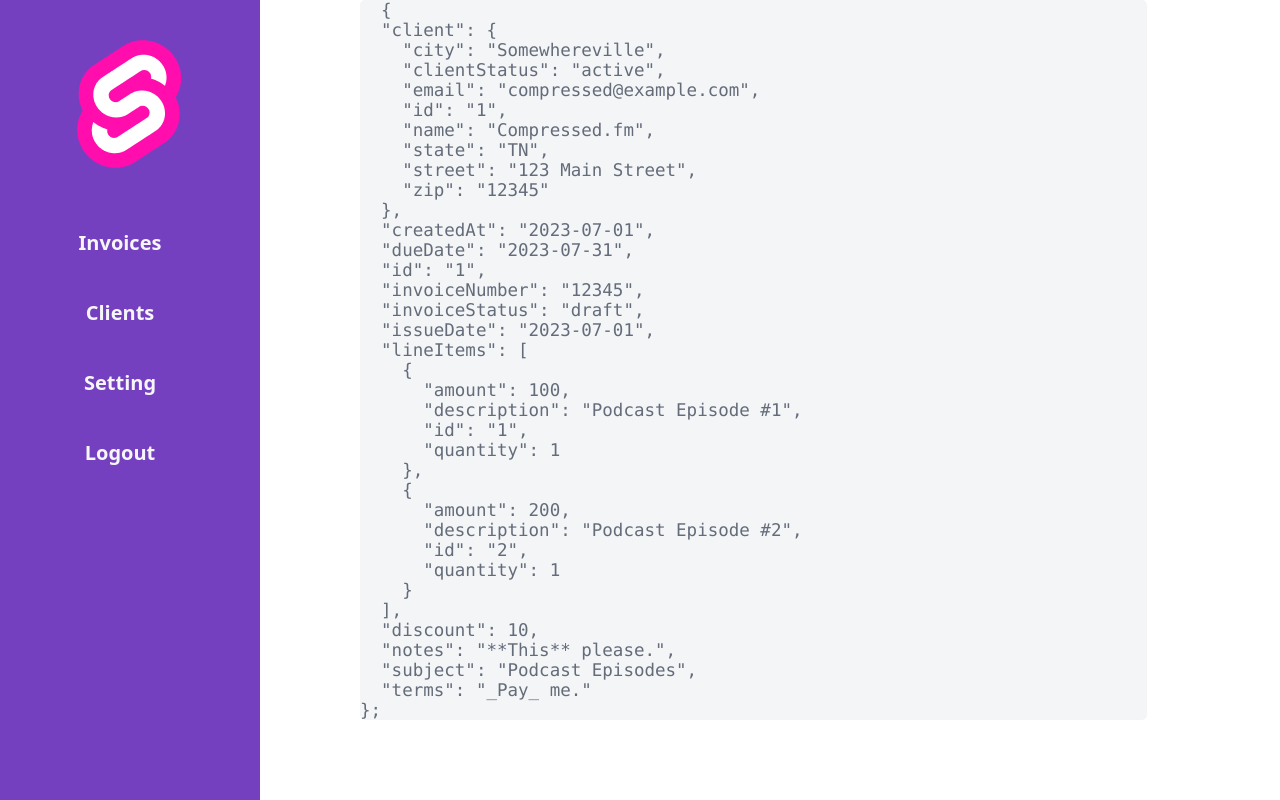
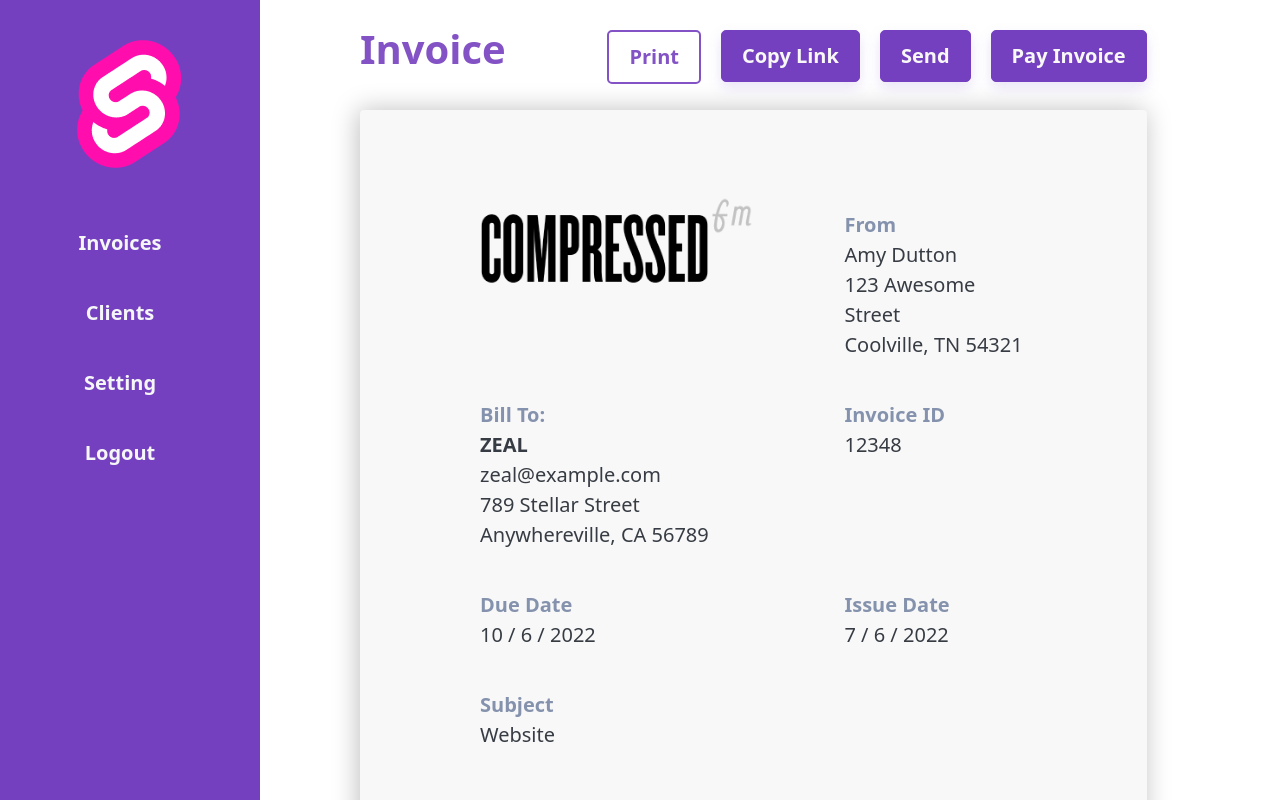
Before and after one commit to AdamMalec/cash-flip-app, a SvelteKit app: page /invoices/1 in a window 1280 px wide. Shown: the top 800 px of the page. Built offline with nearby package versions, Linux system fonts and the light colour scheme.

Commit message:
feat: add styles for individual invoice page

```diff
--- a/src/routes/(dashboard)/invoices/[id]/+layout@.svelte
+++ b/src/routes/(dashboard)/invoices/[id]/+layout@.svelte
@@ -18,9 +18,8 @@
 />
 
 <main>
-	<div class="container-fluid invoice">
-		<a class="invoice__back-link" href={previousPage || '/invoices'}><IconArrow /></a>
-		<h1>Invoice Page </h1>
+	<div class="container-fluid">
+		<a class="back-link" href={previousPage || '/invoices'}><IconArrow /></a>
 		<slot />
 	</div>
 </main>
@@ -29,17 +28,16 @@
 	main {
 		height: 100%;
 		min-height: 100vh;
-		background-color: var(--pico-primary-inverse);
+		background-color: var(--color-primary-disabled);
 	}
 
-	.invoice {
+	.container-fluid {
 		max-width: 1024px;
 		min-height: 100vh;
     padding-bottom: 0.5rem;
-		background-color: pink;
 	}
 
-	.invoice__back-link {
+	.back-link {
 		position: fixed;
 		top: 1.5rem;
 		left: 1.5rem;
--- a/src/routes/(dashboard)/invoices/[id]/+page.svelte
+++ b/src/routes/(dashboard)/invoices/[id]/+page.svelte
@@ -1,7 +1,174 @@
 <script lang="ts">
-    export let data;
+	import Button from '$lib/components/Button.svelte';
+
+	function printInvoice() {
+		console.log('Print Invoice ...');
+	}
+	function copyLink() {
+		console.log('Copy Link ...');
+	}
+	function sendInvoice() {
+		console.log('Send Invoice ...');
+	}
+	function payInvoice() {
+		console.log('Pay Invoice ...');
+	}
 </script>
 
-<pre>
-  {JSON.stringify(data, null, 2)};
-</pre>
+<div class="invoice">
+	<div class="invoice__header">
+		<h1 class="invoice__title">Invoice</h1>
+		<ul class="invoice__actions">
+			<li><Button label="Print" height="short" style="outline" onClick={printInvoice} /></li>
+			<li><Button label="Copy Link" height="short" isAnimated={true} onClick={copyLink} /></li>
+			<li><Button label="Send" height="short" isAnimated={true} onClick={sendInvoice} /></li>
+			<li><Button label="Pay Invoice" height="short" isAnimated={true} onClick={payInvoice} /></li>
+		</ul>
+	</div>
+
+	<div class="invoice__body">
+		<div class="invoice__image">
+			<img
+				src="/images/logo-compressed-fm.png"
+				srcset="/images/logo-compressed-fm@2x.png 2x, /images/logo-compressed-fm.png 1x"
+				alt="Compressed.fm"
+			/>
+		</div>
+
+		<div class="invoice__holder">
+			<span class="invoice__label">From</span>
+			<p>
+				Amy Dutton<br />
+				123 Awesome Street<br />
+				Coolville, TN 54321
+			</p>
+		</div>
+
+		<div class="invoice__client">
+			<span class="invoice__label">Bill To:</span>
+			<p>
+				<strong>ZEAL</strong><br />
+				zeal@example.com<br />
+				789 Stellar Street<br />
+				Anywhereville, CA 56789
+			</p>
+		</div>
+
+		<div class="invoice__id">
+			<span class="invoice__label">Invoice ID</span>
+			<p>12348</p>
+		</div>
+
+		<div class="invoice__due-data">
+			<span class="invoice__label">Due Date</span>
+			<p>10 / 6 / 2022</p>
+		</div>
+
+		<div class="invoice__issue-data">
+			<span class="invoice__label">Issue Date</span>
+			<p>7 / 6 / 2022</p>
+		</div>
+
+		<div class="invoice__subject">
+			<span class="invoice__label">Subject</span>
+			<p>Website</p>
+		</div>
+
+		<div class="invoice__items">
+			<!-- Line Items -->
+		</div>
+
+		<div class="invoice__notes">
+			<span class="invoice__label">Notes</span>
+			<p>lorem ipsum</p>
+		</div>
+
+		<div class="invoice__terms">
+			<span class="invoice__label">Terms and Conditions</span>
+			<p>lorem ipsum</p>
+		</div>
+	</div>
+</div>
+
+<style>
+	.invoice__header {
+		display: flex;
+		align-items: center;
+		justify-content: space-between;
+		padding-block: 1.2rem 0.8rem;
+	}
+
+	.invoice__title {
+		color: var(--pico-primary);
+	}
+
+	.invoice__actions {
+		display: flex;
+		gap: 1rem;
+		margin: 0;
+		padding: 0;
+		list-style: none;
+	}
+
+	.invoice__actions li {
+		list-style: none;
+	}
+
+	.invoice__body {
+    display: grid;
+		grid-template-columns: repeat(6, minmax(0, 1fr));
+		row-gap: 1rem;
+		padding: 4rem 6rem;
+		background-color: var(--pico-primary-inverse);
+		border-radius: 4px;
+		box-shadow: -2px 0px 26px 0px rgba(0, 0, 0, 0.25);
+	}
+
+  .invoice__label {
+    font-weight: 900;
+    color: var(--pico-secondary-background);
+  }
+
+  .invoice__image {
+    grid-column: span 3;
+  }
+
+  .invoice__holder {
+    grid-column: 5/ span 2;
+    padding-top: 1rem;
+  }
+
+  .invoice__client {
+    grid-column: span 3;
+  }
+
+  .invoice__id{
+    grid-column: 5/ span 2;
+  }
+
+  .invoice__due-data {
+    grid-column: span 3;
+  }
+
+  .invoice__issue-data {
+    grid-column: 5/ span 2;
+  }
+
+  .invoice__subject {
+    grid-column: span 6;
+  }
+
+  .invoice__items{
+    grid-column: span 6;
+  }
+
+  .invoice__notes{
+    grid-column: span 6;
+  }
+
+  .invoice__terms{
+    grid-column: span 6;
+  }
+
+
+</style>
```
Also changed, not shown: static/images/logo-compressed-fm.png (added), static/images/logo-compressed-fm@2x.png (added).
